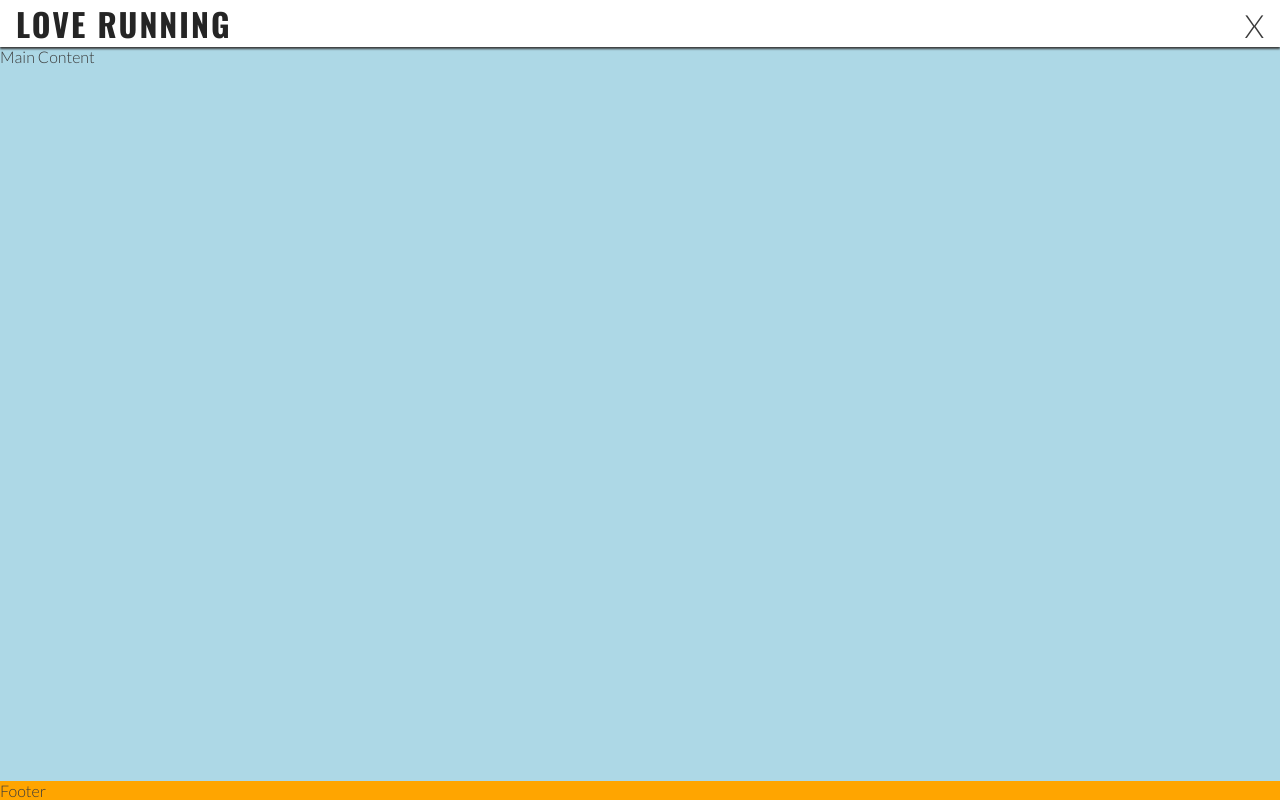
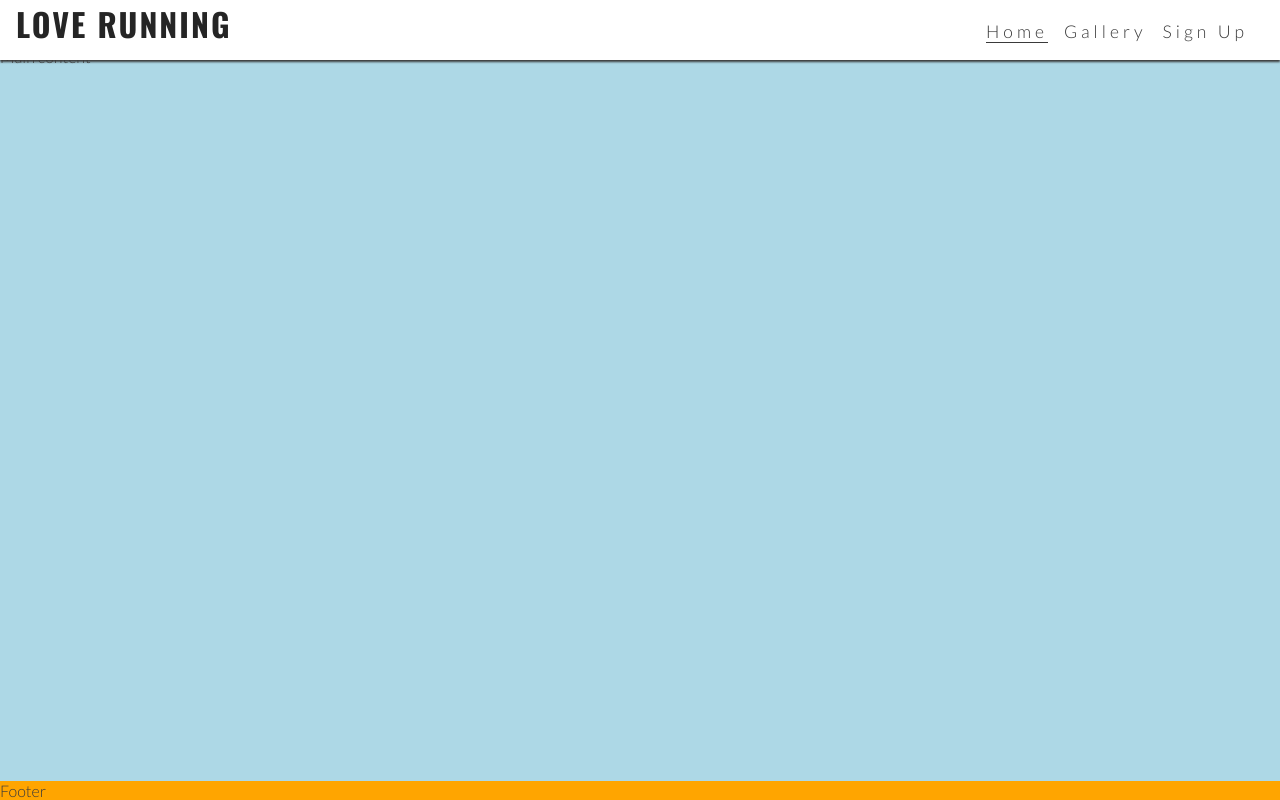
Before and after one commit to VL-ocean/love-running-project, a plain HTML site: page index.html in a window 1280 px wide. Drawn offline with nearby package versions, Linux system fonts and the light colour scheme.

Commit message:
Display navbar items, hide toggle label

```diff
--- a/assets/css/style.css
+++ b/assets/css/style.css
@@ -85,7 +85,7 @@ nav {
 /* Main content */
 main {
     background-color: lightblue;
-    /* Make main element take up anu surplus space to push footer down*/
+    /* Make main element take up any surplus space to push footer down */
     flex: 1 0 auto;
     margin-top: 47px;
 }
@@ -94,3 +94,27 @@ main {
 footer {
     background-color: orange;
 }
+
+/* Media query: tablets and larger (768px and up) */
+@media screen and (min-width: 768px) {
+    /* Header */
+    nav {
+        display: block;
+        position: relative;
+        box-shadow: none;
+        width: fit-content;
+        padding-right: 1rem;
+    }
+
+    #menu {
+        display: flex;
+    }
+
+    #menu > li {
+        padding-left: 1rem;
+    }
+
+    .nav-toggle-label {
+        display: none;
+    }
+}
--- a/index.html
+++ b/index.html
@@ -5,7 +5,7 @@
     <meta charset="UTF-8">
     <meta name="viewport" content="width=device-width, initial-scale=1.0">
     <!-- Meta tags for search engines -->
-    <meta name="description" content="Love Running. Club for runners in Dublin, Ireland. Urban running, trail running, Dublin docklands and Phoenix Park">
+    <meta name="description" content="Love Running. Club for runners in Dublin, Ireland. Urban running, trail running. Dublin docklands and Phoenix Park">
     <meta name="keywords" content="love running, run, running club, runners, Ireland, Dublin, sport, exercise">
     <!-- Title -->
     <title>Love Running</title>
@@ -35,8 +35,8 @@
         </nav>
     </header>
 
-    <!-- Main Content -->
-    <main>Main Content</main>
+    <!-- Main content -->
+    <main>Main content</main>
 
     <!-- Footer -->
     <footer>Footer</footer>
```
